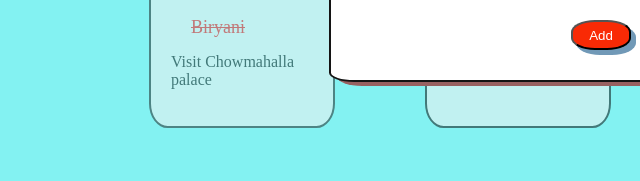
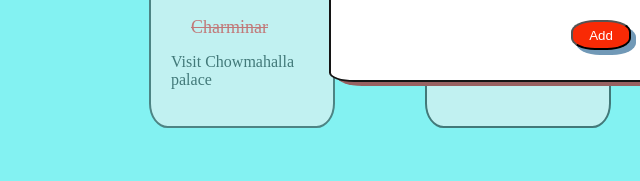
Before and after one commit to Faizan1808/css_todo_web, a plain HTML site: page new.html in a window 1280 px wide. Shown: the part 391-572 px from the top of the page, 179-819 px from the left. Drawn offline with Linux system fonts and the light colour scheme.

Commit message:
Update new.html

```diff
--- a/new.html
+++ b/new.html
@@ -32,7 +32,7 @@
                         <a href="index1.html" style="text-decoration: none; color:rgb(254, 126, 83)">
                             Trip To Hyderabad</a>
                     </div>
-                    <div class="striked">Biryani</div>
+                    <div class="striked">Charminar</div>
 
                     <div class="pt">
                         <!-- <input type="checkbox" name="" id=""> -->
```
